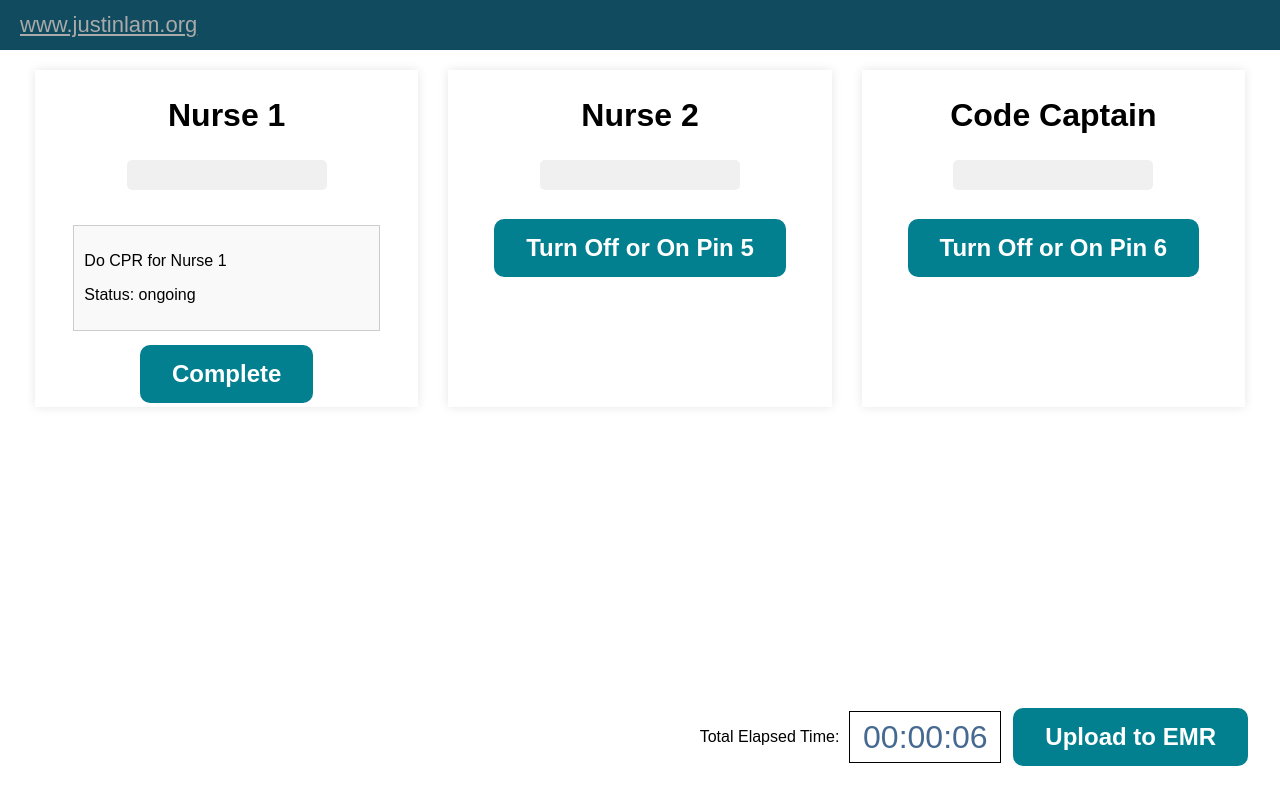
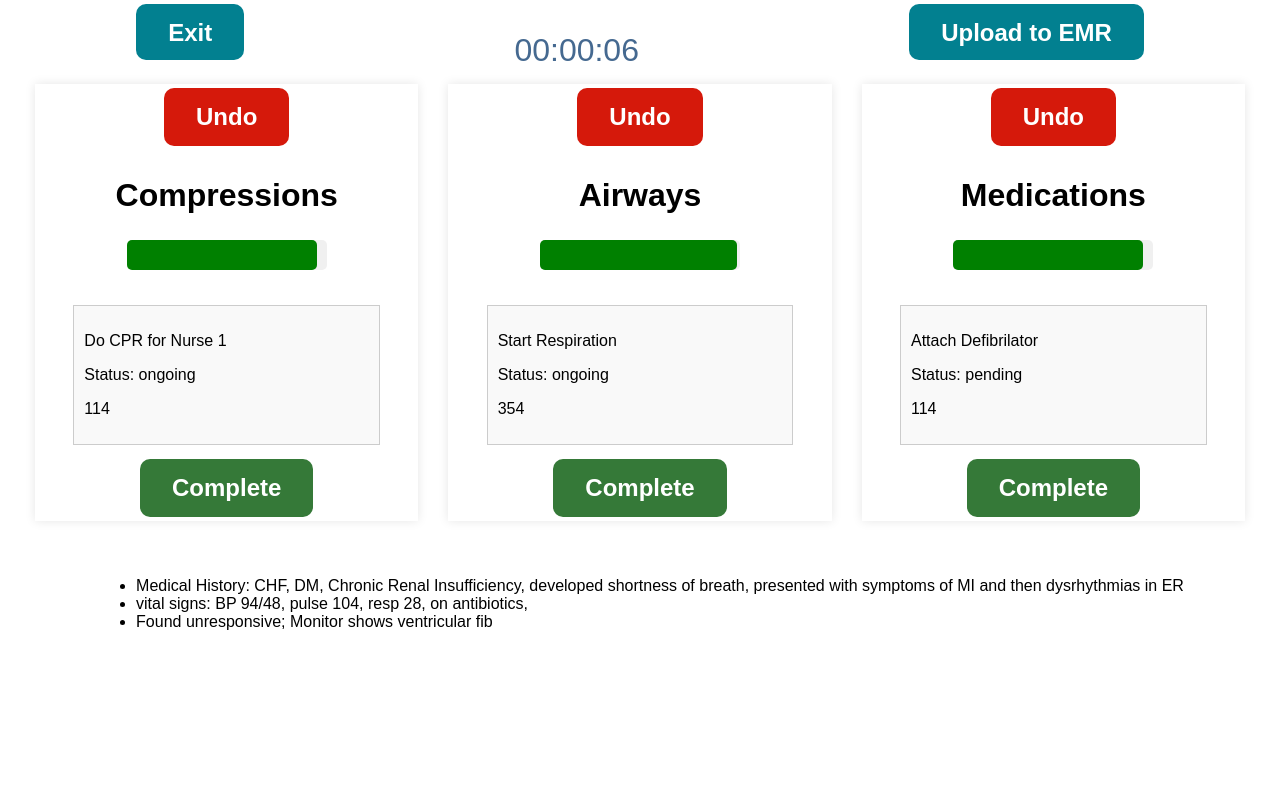
Before and after one commit to J1450/25-26, a Flask app: page /start_code in a window 1280 px wide. Run offline with Flask 3, Linux system fonts and the light colour scheme; some libraries are stand-ins or nearby versions.

Commit message:
Add files via upload

```diff
--- a/templates/code_blue.html
+++ b/templates/code_blue.html
@@ -13,47 +13,60 @@
   </head>
   <body>
     <script type="text/javascript" src="{{ url_for('static', filename = 'js/app.js') }}"></script>
-    <nav class="nav" tabindex="-1" onclick="this.focus()">
-      <div class="container">
-        <a class = "pagename" href="https://www.justinlam.org/">www.justinlam.org</a>
+    <div class = "headercontainer">
+      <button class = "close" id = "close_window">Exit</button>
+      <div class = "timer">
+        <p id="runningTimer"></p>
       </div>
-    </nav>
+      <button class = "button" id="printPDF" type="submit" onclick="window.open('/generate_pdf')" style = "float:right;">Upload to EMR</button>
+    </div>
     <div class="rowcontainer">
       <div class="column">
-        <h2>Nurse 1</h2>
+        <button class = "undo" id = "undo_person1">Undo</button>
+        <h2>Compressions</h2>
         <div class="progress-container">
-          <div class="progress-bar" style="height: 50%;"></div>
+          <div class="progress-bar" id = "progress-bar1" style="width: 50%;"></div>
         </div>
         <div class="text-box" id="text-line-1">
           <p id="task1">{{ tasks[1]['person1']['task'] }}</p>
           <p id="status1">Status: {{ tasks[1]['person1']['status'] }}</p>
-          <p id="stopwatchTimer"></p>
+          <p id="stopwatchTimer1"></p>
         </div>
-        <button class = "button" id = "update_person1">Complete</button>
+        <button class = "update" id = "update_person1">Complete</button>
       </div>
       <div class="column">
-        <h2>Nurse 2</h2>
+        <button class = "undo" id = "undo_person2">Undo</button>
+        <h2>Airways</h2>
         <div class="progress-container">
-          <div class="progress-bar" style="height: 75%;"></div>
+          <div class="progress-bar" id = "progress-bar2" style="width: 50%;"></div>
         </div>
-        <button class = "button" id="changeled_1">Turn Off or On Pin 5</button>
+        <div class="text-box" id="text-line-1">
+          <p id="task2">{{ tasks[1]['person2']['task'] }}</p>
+          <p id="status2">Status: {{ tasks[1]['person2']['status'] }}</p>
+          <p id="stopwatchTimer2"></p>
+        </div>
+        <button class = "update" id = "update_person2">Complete</button>
       </div>
       <div class="column">
-        <h2>Code Captain</h2>
+        <button class = "undo" id = "undo_person3">Undo</button>
+        <h2>Medications</h2>
         <div class="progress-container">
-          <div class="progress-bar" style="height: 75%;"></div>
+          <div class="progress-bar" id = "progress-bar3" style="width: 75%;"></div>
         </div>
-        <button class = "button" id="changeled_2">Turn Off or On Pin 6</button>
+        <div class="text-box" id="text-line-1">
+          <p id="task3">{{ tasks[1]['person3']['task'] }}</p>
+          <p id="status3">Status: {{ tasks[1]['person3']['status'] }}</p>
+          <p id="stopwatchTimer3"></p>
+        </div>
+        <button class = "update" id = "update_person3">Complete</button>
       </div>
     </div>
-    <div class="bottom-row">
-      <p class="bottom-text">Total Elapsed Time:</p>
-      <div class="bottom-box">
-        <div class = "timer">
-          <p id="runningTimer"></p>
-        </div>
-      </div>
-      <button class = "button" id="printPDF" type="submit" onclick="window.open('/generate_pdf')" style = "float:right;">Upload to EMR</button>
+    <div class = "rowcontainer">
+      <ul>
+        <li>Medical History: CHF, DM, Chronic Renal Insufficiency, developed shortness of breath, presented with symptoms of MI and then dysrhythmias in ER</li>
+        <li>vital signs: BP 94/48, pulse 104, resp 28, on antibiotics,</li>
+        <li>Found unresponsive; Monitor shows ventricular fib</li>
+      </ul>
     </div>
   </body>
 </html>
```
